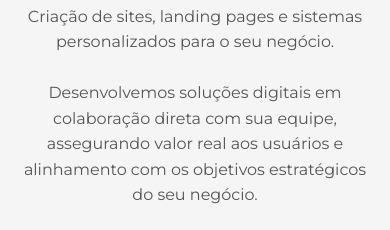
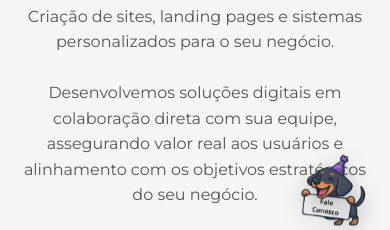
Before and after one commit to primewebsites/PrimeWeb, a plain HTML site: page index.html in a window 390 px wide. Shown: the part 589-819 px from the top of the page. Drawn offline with Linux system fonts and the light colour scheme.

Commit message:
Update style.css

```diff
--- a/style.css
+++ b/style.css
@@ -882,45 +882,55 @@ nav .telefone a:hover {
   }
 }
 
-/* ======== MASCOTE FLUTUANTE ======== */
+/* ======== MASCOTE FIXO (CANTO INFERIOR DIREITO) ======== */
 .footer-mascote {
-  position: absolute;
-  right: 40px;
-  bottom: 40px;
-  z-index: 10;
-  display: inline-block;
+  position: fixed;
+  bottom: 26px;
+  right: 26px;
+  z-index: 1000;
+  display: flex;
+  align-items: center;
+  justify-content: center;
+  background: transparent;
+  border: none;
+  text-decoration: none;
   cursor: pointer;
-  transition: transform 0.4s ease, filter 0.3s ease;
-  animation: mascoteBalanço 6s ease-in-out infinite; /* 🐶 balanço sutil */
+  transition: transform 0.3s ease, filter 0.3s ease;
 }
 
+/* tamanho base levemente maior */
 .footer-mascote img {
-  width: 120px;
+  width: 105px;
   height: auto;
-  filter: drop-shadow(0 5px 10px rgba(0, 0, 0, 0.25));
-  transition: transform 0.4s ease, filter 0.4s ease;
+  filter: drop-shadow(0 6px 10px rgba(0, 0, 0, 0.25));
+  transition: transform 0.3s ease, filter 0.3s ease;
+  animation: mascoteFlutuar 3.5s ease-in-out infinite;
 }
 
-.footer-mascote:hover img {
-  transform: scale(1.08) translateY(-5px);
-  filter: drop-shadow(0 10px 18px rgba(123, 44, 191, 0.4));
+/* ===== efeito ao passar o mouse ===== */
+.footer-mascote:hover img,
+.footer-mascote:focus img {
+  transform: scale(1.18) rotate(4deg);
+  filter: drop-shadow(0 10px 18px rgba(123, 44, 191, 0.45));
 }
 
-/* ===== Animação de balanço ===== */
-@keyframes mascoteBalanço {
-  0%, 100% { transform: rotate(0deg); }
-  25% { transform: rotate(2deg); }
-  75% { transform: rotate(-2deg); }
+/* ===== animação suave de flutuação ===== */
+@keyframes mascoteFlutuar {
+  0%, 100% {
+    transform: translateY(0);
+  }
+  50% {
+    transform: translateY(-6px);
+  }
 }
 
-/* ===== Responsividade ===== */
-@media (max-width: 768px) {
+/* ===== responsivo ===== */
+@media (max-width: 480px) {
   .footer-mascote {
-    right: 20px;
-    bottom: 25px;
+    bottom: 18px;
+    right: 18px;
   }
-
   .footer-mascote img {
-    width: 90px;
+    width: 80px;
   }
 }
```
